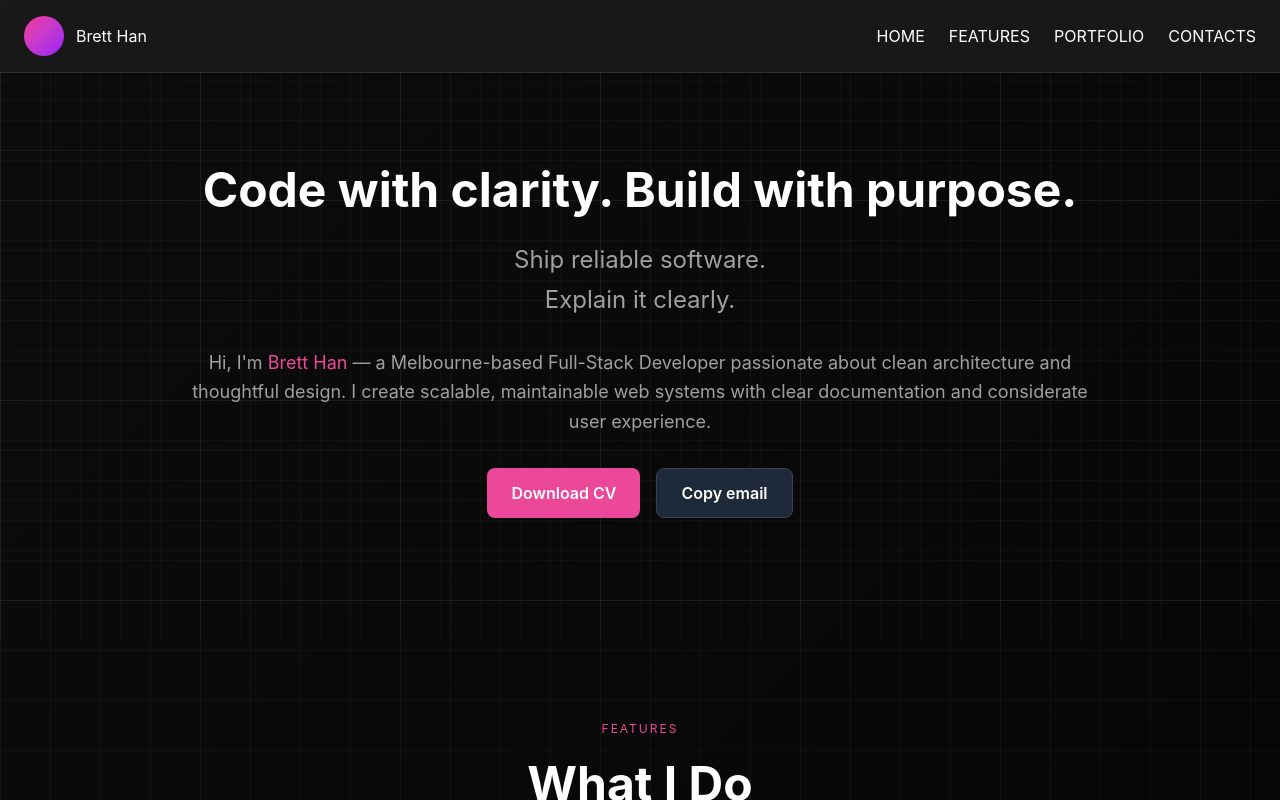
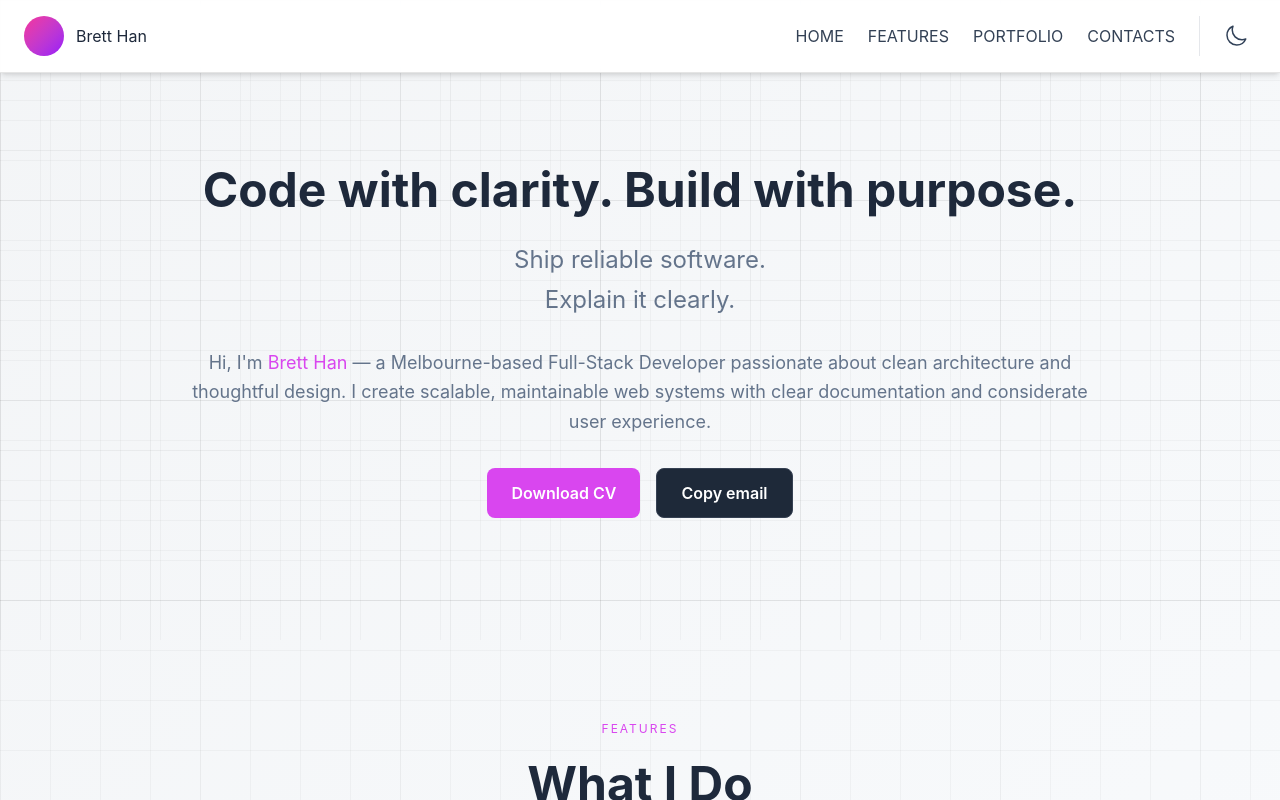
Before and after one commit to brettoak/my-personal-page, a React (Vite) app: page / in a window 1280 px wide. Shown: the top 800 px of the page. Built offline with nearby package versions, Linux system fonts and the light colour scheme.

Commit message:
Implement dark/light theme toggling using React Context, CSS variables, and a new toggle component.

```diff
--- a/src/App.jsx
+++ b/src/App.jsx
@@ -3,16 +3,17 @@ import Hero from './components/Hero'
 import Features from './components/Features'
 import Portfolio from './components/Portfolio'
 import Contact from './components/Contact'
+import { ThemeProvider } from './context/ThemeContext'
 
 function App() {
   return (
-    <>
+    <ThemeProvider>
       <Navigation />
       <Hero />
       <Features />
       <Portfolio />
       <Contact />
-    </>
+    </ThemeProvider>
   )
 }
 
--- a/src/components/Navigation.jsx
+++ b/src/components/Navigation.jsx
@@ -1,4 +1,5 @@
 import { useEffect } from 'react'
+import ThemeToggle from './ThemeToggle'
 
 export default function Navigation() {
   useEffect(() => {
@@ -30,6 +31,9 @@ export default function Navigation() {
           <a href="#features" className="nav-link">FEATURES</a>
           <a href="#portfolio" className="nav-link">PORTFOLIO</a>
           <a href="#contact" className="nav-link">CONTACTS</a>
+          <div className="pl-4 border-l border-gray-200 dark:border-gray-700">
+             <ThemeToggle />
+          </div>
         </div>
       </div>
     </nav>
--- a/src/components/Portfolio.jsx
+++ b/src/components/Portfolio.jsx
@@ -94,7 +94,7 @@ export default function Portfolio() {
   ]
 
   return (
-    <section id="portfolio" className="py-20 px-6 bg-black bg-opacity-30">
+    <section id="portfolio" className="py-20 px-6 section-generic">
       <div className="max-w-7xl mx-auto">
         <div className="text-center mb-16">
           <p className="section-title-small mb-2">EXPLORE MY PROJECTS</p>
@@ -104,7 +104,7 @@ export default function Portfolio() {
         <div className="grid md:grid-cols-2 lg:grid-cols-3 gap-6">
           {projects.map((project, index) => (
             <AnimatedCard key={index}>
-              <div className="project-card rounded-xl overflow-hidden bg-gray-900/50 border border-gray-800 hover:border-pink transition">
+              <div className="project-card rounded-xl overflow-hidden transition">
                 <div
                   className={`project-image relative flex items-center justify-center h-56 rounded bg-gradient-to-br`}
                 >
--- /dev/null
+++ b/src/components/ThemeToggle.jsx
@@ -0,0 +1,48 @@
+
+import { useTheme } from '../context/ThemeContext';
+
+export default function ThemeToggle() {
+  const { theme, toggleTheme } = useTheme();
+
+  return (
+    <button
+      onClick={toggleTheme}
+      className="p-2 rounded-full transition-all duration-300 hover:bg-gray-100 dark:hover:bg-white/10"
+      aria-label="Toggle theme"
+    >
+      {theme === 'dark' ? (
+        // Sun icon for dark mode (switch to light)
+        <svg
+          xmlns="http://www.w3.org/2000/svg"
+          fill="none"
+          viewBox="0 0 24 24"
+          strokeWidth={1.5}
+          stroke="currentColor"
+          className="w-6 h-6 text-yellow-400"
+        >
+          <path
+            strokeLinecap="round"
+            strokeLinejoin="round"
+            d="M12 3v2.25m6.364.386l-1.591 1.591M21 12h-2.25m-.386 6.364l-1.591-1.591M12 18.75V21m-4.773-4.227l-1.591 1.591M5.25 12H3m4.227-4.773L5.636 5.636M15.75 12a3.75 3.75 0 11-7.5 0 3.75 3.75 0 017.5 0z"
+          />
+        </svg>
+      ) : (
+        // Moon icon for light mode (switch to dark)
+        <svg
+          xmlns="http://www.w3.org/2000/svg"
+          fill="none"
+          viewBox="0 0 24 24"
+          strokeWidth={1.5}
+          stroke="currentColor"
+          className="w-6 h-6 text-slate-700"
+        >
+          <path
+            strokeLinecap="round"
+            strokeLinejoin="round"
+            d="M21.752 15.002A9.718 9.718 0 0118 15.75c-5.385 0-9.75-4.365-9.75-9.75 0-1.33.266-2.597.748-3.752A9.753 9.753 0 003 11.25C3 16.635 7.365 21 12.75 21a9.753 9.753 0 009.002-5.998z"
+          />
+        </svg>
+      )}
+    </button>
+  );
+}
--- /dev/null
+++ b/src/context/ThemeContext.jsx
@@ -0,0 +1,48 @@
+
+import { createContext, useContext, useEffect, useState } from 'react';
+
+const ThemeContext = createContext();
+
+export function ThemeProvider({ children }) {
+  const [theme, setTheme] = useState(() => {
+    // Check local storage or system preference
+    const savedTheme = localStorage.getItem('theme');
+    if (savedTheme) {
+      return savedTheme;
+    }
+    return window.matchMedia('(prefers-color-scheme: light)').matches ? 'light' : 'dark';
+  });
+
+  useEffect(() => {
+    const root = window.document.documentElement;
+    const body = window.document.body;
+
+    // Remove both classes first to ensure clean state
+    root.classList.remove('light-mode', 'dark');
+    body.classList.remove('light-mode', 'dark');
+
+    if (theme === 'light') {
+      root.classList.add('light-mode');
+      body.classList.add('light-mode');
+    } else {
+      root.classList.add('dark');
+      body.classList.add('dark');
+    }
+
+    localStorage.setItem('theme', theme);
+  }, [theme]);
+
+  const toggleTheme = () => {
+    setTheme((prev) => (prev === 'dark' ? 'light' : 'dark'));
+  };
+
+  return (
+    <ThemeContext.Provider value={{ theme, toggleTheme }}>
+      {children}
+    </ThemeContext.Provider>
+  );
+}
+
+export function useTheme() {
+  return useContext(ThemeContext);
+}
--- a/src/index.css
+++ b/src/index.css
@@ -1,4 +1,53 @@
 @import "tailwindcss";
+
+:root {
+  /* Default Dark Mode Colors */
+  --bg-primary: #000000;
+  --text-primary: #ffffff;
+  --text-secondary: #a0a0a0;
+
+  --nav-bg: rgba(26, 26, 26, 0.95);
+  --nav-text: #ffffff;
+  --nav-border: rgba(255, 255, 255, 0.1);
+
+  --card-bg: rgba(255, 255, 255, 0.05);
+  --card-border: rgba(255, 255, 255, 0.1);
+  --card-hover-bg: rgba(255, 255, 255, 0.08);
+
+  --accent-pink: #ec4899;
+  --accent-pink-hover: #db2777;
+
+  --hero-gradient-1: rgba(255, 255, 255, 0.03);
+  --hero-gradient-2: rgba(255, 255, 255, 0.015);
+  --hero-overlay: rgba(40, 40, 40, 0.3);
+
+  --section-overlay: rgba(0, 0, 0, 0.3);
+}
+
+.light-mode {
+  /* Light Mode Colors */
+  --bg-primary: #f8fafc;
+  --text-primary: #1e293b;
+  --text-secondary: #64748b;
+
+  --nav-bg: rgba(255, 255, 255, 0.95);
+  --nav-text: #334155;
+  --nav-border: rgba(0, 0, 0, 0.1);
+
+  --card-bg: #ffffff;
+  --card-border: rgba(0, 0, 0, 0.1);
+  --card-hover-bg: #f1f5f9;
+
+  --accent-pink: #d946ef;
+  --accent-pink-hover: #c026d3;
+
+  --hero-gradient-1: rgba(0, 0, 0, 0.03);
+  --hero-gradient-2: rgba(0, 0, 0, 0.015);
+  --hero-gradient-2: rgba(0, 0, 0, 0.015);
+  --hero-overlay: rgba(200, 200, 200, 0.1);
+
+  --section-overlay: rgba(255, 255, 255, 0.5);
+}
 
 @keyframes fadeIn {
   from {
@@ -12,57 +61,64 @@
 }
 
 .animate-fade-in {
-  animation: fadeIn 0.8s ease-out forwards;
+  animation: fadeIn 0.5s ease-out forwards;
 }
 
 body {
   margin: 0;
-  background: #000000;
-  background-image: linear-gradient(rgba(255, 255, 255, 0.03) 1px, transparent 1px),
-    linear-gradient(90deg, rgba(255, 255, 255, 0.03) 1px, transparent 1px),
-    linear-gradient(rgba(255, 255, 255, 0.015) 1px, transparent 1px),
-    linear-gradient(90deg, rgba(255, 255, 255, 0.015) 1px, transparent 1px),
-    linear-gradient(135deg, rgba(40, 40, 40, 0.3) 0%, rgba(20, 20, 20, 0.3) 50%, rgba(40, 40, 40, 0.3) 100%);
+  background: var(--bg-primary);
+  /* Updated to use variables for gradients */
+  background-image: linear-gradient(var(--hero-gradient-1) 1px, transparent 1px),
+    linear-gradient(90deg, var(--hero-gradient-1) 1px, transparent 1px),
+    linear-gradient(var(--hero-gradient-2) 1px, transparent 1px),
+    linear-gradient(90deg, var(--hero-gradient-2) 1px, transparent 1px),
+    linear-gradient(135deg, var(--hero-overlay) 0%, transparent 50%, var(--hero-overlay) 100%);
   background-size: 50px 50px, 50px 50px, 200px 200px, 200px 200px, 100% 100%;
   background-position: 0 0, 0 0, 0 0, 0 0, 0 0;
-  color: #ffffff;
+  color: var(--text-primary);
   font-family: -apple-system, BlinkMacSystemFont, 'Segoe UI', Roboto, 'Helvetica Neue', Arial, sans-serif;
   min-height: 100vh;
+  transition: background-color 0.1s, color 0.1s;
 }
 
 .nav-bar {
-  background: rgba(26, 26, 26, 0.95);
+  background: var(--nav-bg);
   backdrop-filter: blur(10px);
-  border-bottom: 1px solid rgba(255, 255, 255, 0.1);
+  border-bottom: 1px solid var(--nav-border);
+  transition: background-color 0.1s, border-color 0.1s;
 }
 
 .nav-link {
-  color: #ffffff;
+  color: var(--nav-text);
   transition: color 0.3s;
 }
 
 .nav-link:hover {
-  color: #ec4899;
+  color: var(--accent-pink);
 }
 
 .btn-pink {
-  background: #ec4899;
+  background: var(--accent-pink);
   color: white;
   transition: all 0.3s;
 }
 
 .btn-pink:hover {
-  background: #db2777;
+  background: var(--accent-pink-hover);
   transform: translateY(-2px);
   box-shadow: 0 4px 12px rgba(236, 72, 153, 0.4);
 }
 
 .text-pink {
-  color: #ec4899;
+  color: var(--accent-pink);
 }
 
 .text-gray-light {
-  color: #a0a0a0;
+  color: var(--text-secondary);
+}
+
+.section-generic {
+  background: var(--section-overlay);
 }
 
 .hero-section {
@@ -78,10 +134,10 @@ body {
   left: 0;
   right: 0;
   bottom: 0;
-  background-image: linear-gradient(rgba(255, 255, 255, 0.025) 1px, transparent 1px),
-    linear-gradient(90deg, rgba(255, 255, 255, 0.025) 1px, transparent 1px),
-    linear-gradient(rgba(255, 255, 255, 0.01) 1px, transparent 1px),
-    linear-gradient(90deg, rgba(255, 255, 255, 0.01) 1px, transparent 1px);
+  background-image: linear-gradient(var(--hero-gradient-1) 1px, transparent 1px),
+    linear-gradient(90deg, var(--hero-gradient-1) 1px, transparent 1px),
+    linear-gradient(var(--hero-gradient-2) 1px, transparent 1px),
+    linear-gradient(90deg, var(--hero-gradient-2) 1px, transparent 1px);
   background-size: 40px 40px, 40px 40px, 150px 150px, 150px 150px;
   background-position: 0 0, 0 0, 0 0, 0 0;
   z-index: 0;
@@ -99,15 +155,15 @@ body {
 }
 
 .skill-card {
-  background: rgba(255, 255, 255, 0.05);
-  border: 1px solid rgba(255, 255, 255, 0.1);
+  background: var(--card-bg);
+  border: 1px solid var(--card-border);
   border-radius: 16px;
   transition: all 0.3s;
   backdrop-filter: blur(10px);
 }
 
 .skill-card:hover {
-  background: rgba(255, 255, 255, 0.08);
+  background: var(--card-hover-bg);
   border-color: rgba(236, 72, 153, 0.3);
   transform: translateY(-5px);
   box-shadow: 0 10px 30px rgba(236, 72, 153, 0.2);
@@ -125,8 +181,8 @@ body {
 }
 
 .project-card {
-  background: rgba(255, 255, 255, 0.05);
-  border: 1px solid rgba(255, 255, 255, 0.1);
+  background: var(--card-bg);
+  border: 1px solid var(--card-border);
   border-radius: 16px;
   overflow: hidden;
   transition: all 0.3s;
@@ -147,20 +203,20 @@ body {
 }
 
 .contact-section {
-  background: rgba(255, 255, 255, 0.03);
-  border-top: 1px solid rgba(255, 255, 255, 0.1);
+  background: var(--hero-gradient-1);
+  border-top: 1px solid var(--card-border);
 }
 
 .contact-item {
-  background: rgba(255, 255, 255, 0.05);
-  border: 1px solid rgba(255, 255, 255, 0.1);
+  background: var(--card-bg);
+  border: 1px solid var(--card-border);
   border-radius: 12px;
   padding: 20px;
   transition: all 0.3s;
 }
 
 .contact-item:hover {
-  background: rgba(255, 255, 255, 0.08);
+  background: var(--card-hover-bg);
   border-color: rgba(236, 72, 153, 0.3);
   transform: translateY(-3px);
 }
@@ -168,17 +224,19 @@ body {
 .social-icon {
   width: 40px;
   height: 40px;
-  background: rgba(255, 255, 255, 0.1);
+  background: var(--card-border);
   border-radius: 50%;
   display: flex;
   align-items: center;
   justify-content: center;
   transition: all 0.3s;
   cursor: pointer;
+  color: var(--text-primary);
 }
 
 .social-icon:hover {
-  background: #ec4899;
+  background: var(--accent-pink);
+  color: white;
   transform: scale(1.1);
 }
 
@@ -186,13 +244,14 @@ body {
   font-size: 12px;
   letter-spacing: 2px;
   text-transform: uppercase;
-  color: #ec4899;
+  color: var(--accent-pink);
 }
 
 .section-title-large {
   font-size: 48px;
   font-weight: bold;
   margin-top: 10px;
+  color: var(--text-primary);
 }
 
 @media (max-width: 768px) {
```
